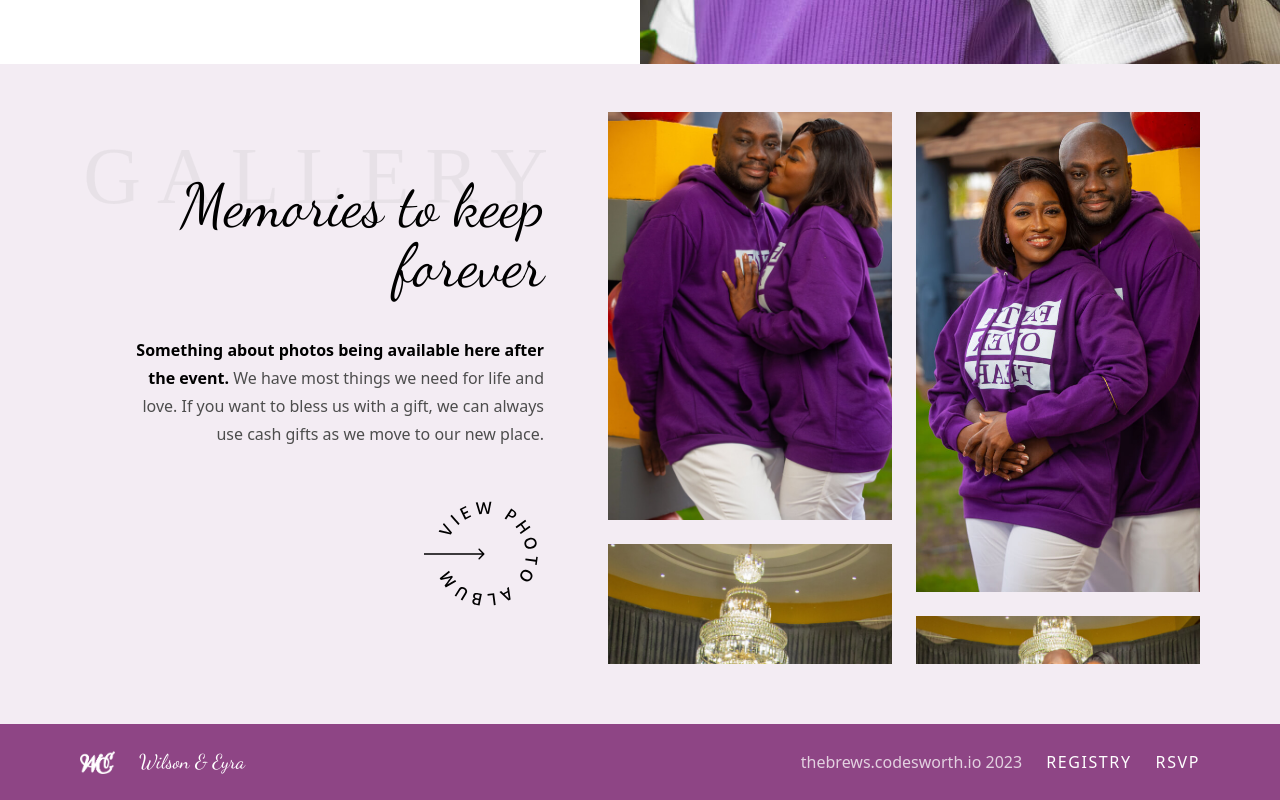
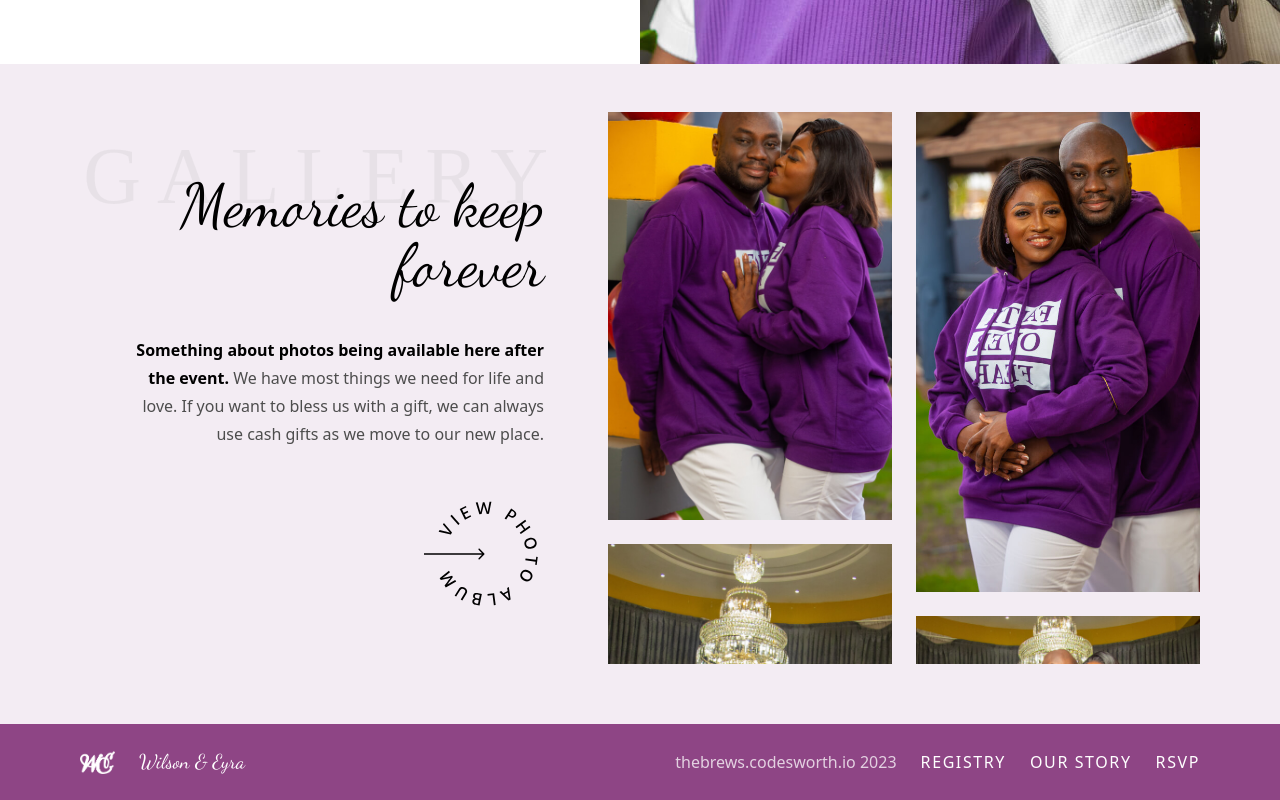
Before and after one commit to pyplacca/thebrews, a Vue app: page / in a window 1280 px wide. Shown: the part 3576-4376 px from the top of the page. Built offline with nearby package versions, Linux system fonts and the light colour scheme; no server answers; a web font is replaced by a local one.

Commit message:
chore: add link to story page to the footer

```diff
--- a/src/App.vue
+++ b/src/App.vue
@@ -11,6 +11,7 @@
       <div class="md:ml-auto opacity-[0.75]">thebrews.codesworth.io 2023</div>
       <div class="flex gap-y-4 gap-x-6">
         <a :href="paystack.paymentLink" target="blank"> REGISTRY </a>
+        <Link to="/story">OUR STORY</Link>
         <Link to="/rsvp">RSVP</Link>
       </div>
     </footer>
```
